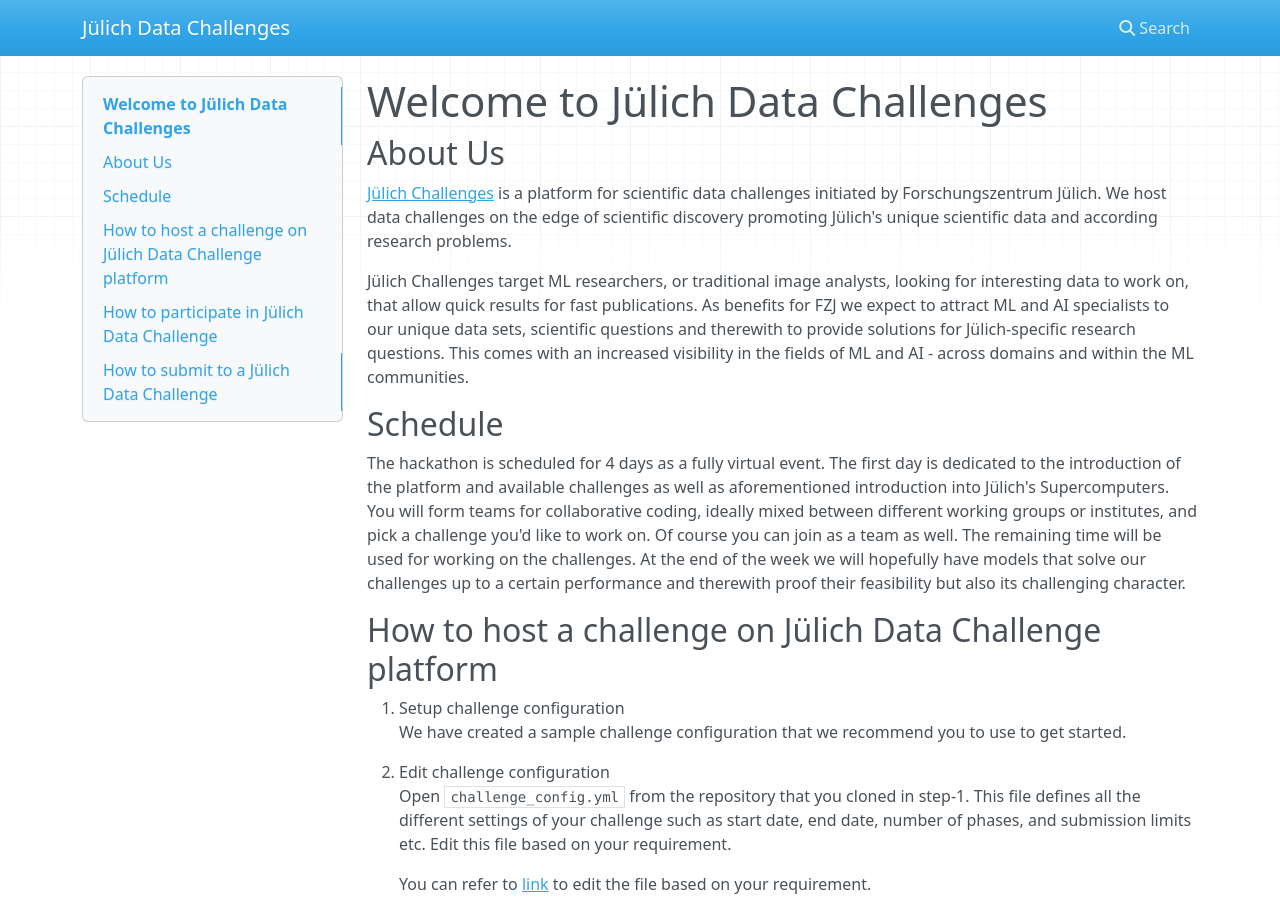
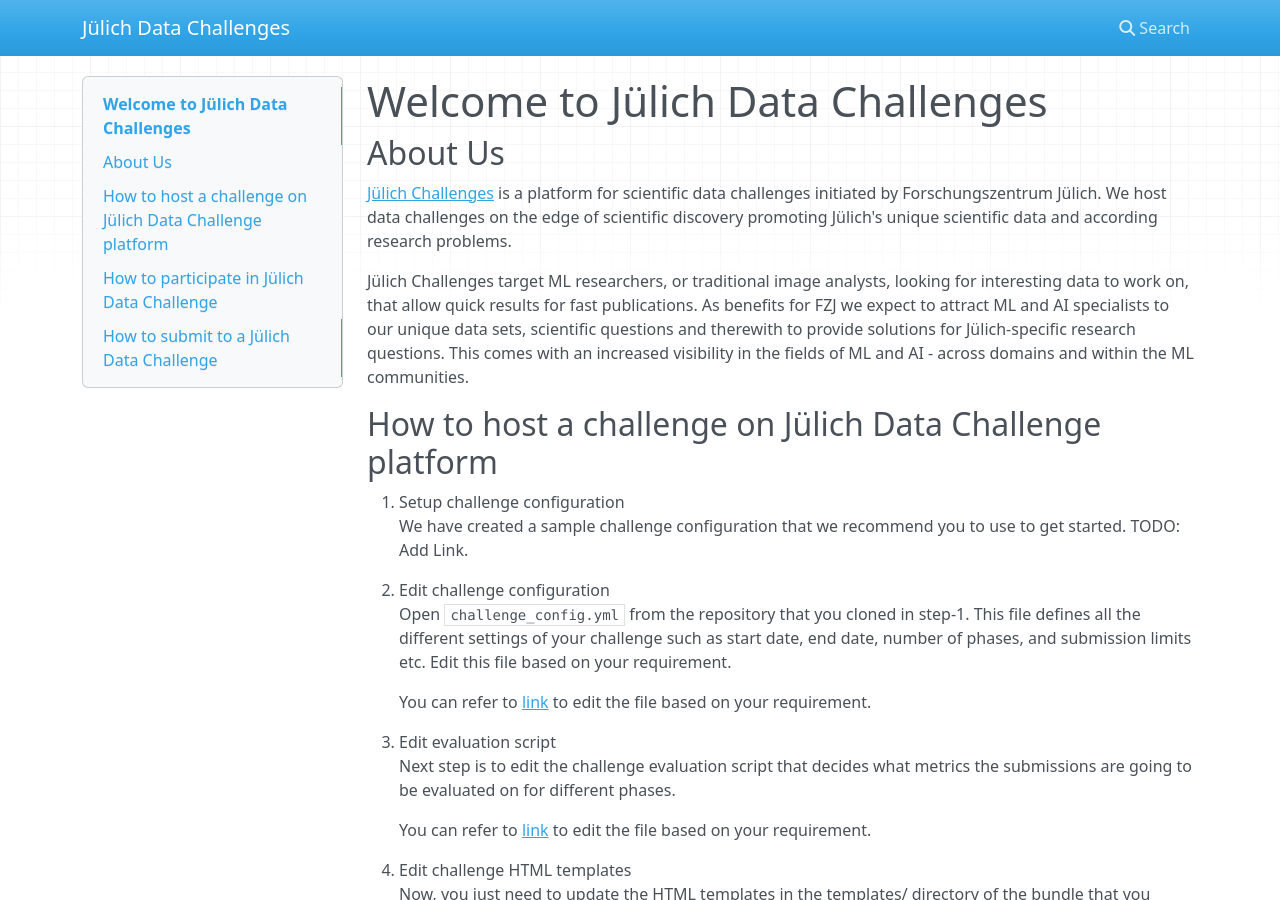
Before and after one commit to HelmholtzAI-FZJ/juelich_challenges_readthedoc, an MkDocs documentation site: the page built from docs/index.md, in a window 1280 px wide and 900 px high. Built offline with MkDocs 1.6.1, drawn with Linux system fonts in a browser that asks for light colours; nearby versions of some CDN libraries; some of the changed text lies outside the part shown.

Commit message:
Update index.md

```diff
--- a/docs/index.md
+++ b/docs/index.md
@@ -6,13 +6,9 @@
 
 Jülich Challenges target ML researchers, or traditional image analysts, looking for interesting data to work on, that allow quick results for fast publications. As benefits for FZJ we expect to attract ML and AI specialists to our unique data sets, scientific questions and therewith to provide solutions for Jülich-specific research questions. This comes with an increased visibility in the fields of ML and AI - across domains and within the ML communities.
 
-## Schedule
-
-The hackathon is scheduled for 4 days as a fully virtual event. The first day is dedicated to the introduction of the platform and available challenges as well as aforementioned introduction into Jülich's Supercomputers. You will form teams for collaborative coding, ideally mixed between different working groups or institutes, and pick a challenge you'd like to work on. Of course you can join as a team as well.  The remaining time will be used for working on the challenges. At the end of the week we will hopefully have models that solve our challenges up to a certain performance and therewith proof their feasibility but also its challenging character.
-
 ## How to host a challenge on Jülich Data Challenge platform
 1. Setup challenge configuration <br />
-    We have created a sample challenge configuration that we recommend you to use to get started.
+    We have created a sample challenge configuration that we recommend you to use to get started. TODO: Add Link.
 
 2. Edit challenge configuration <br />
     Open `challenge_config.yml` from the repository that you cloned in step-1. This file defines all the different settings of your challenge such as start date, end date, number of phases, and submission limits etc. Edit this file based on your requirement.
@@ -56,7 +52,7 @@ Create a participant team if there isn’t any or you can select from the existi
 
 
 ## How to submit to a Jülich Data Challenge
-You can go to the [link](https://storage.data-challenges.fz-juelich.de/) to download the files associated with the challenge. Each Jülich Data challenge comes with a zip files containing the datasets and information about the challenge and a Jupyter Notebook.
+The challenge you would like to contribute to gives you instructions how to download the respective data set. Several of them host their data directly on the challenges platform available at this link: [link](https://storage.data-challenges.fz-juelich.de/) Navigate there to download the files associated with the challenge. Each Jülich Data challenge comes with a zip files containing the datasets and information about the challenge and a Jupyter Notebook.
 
     ### Challenge Layout
 
```
